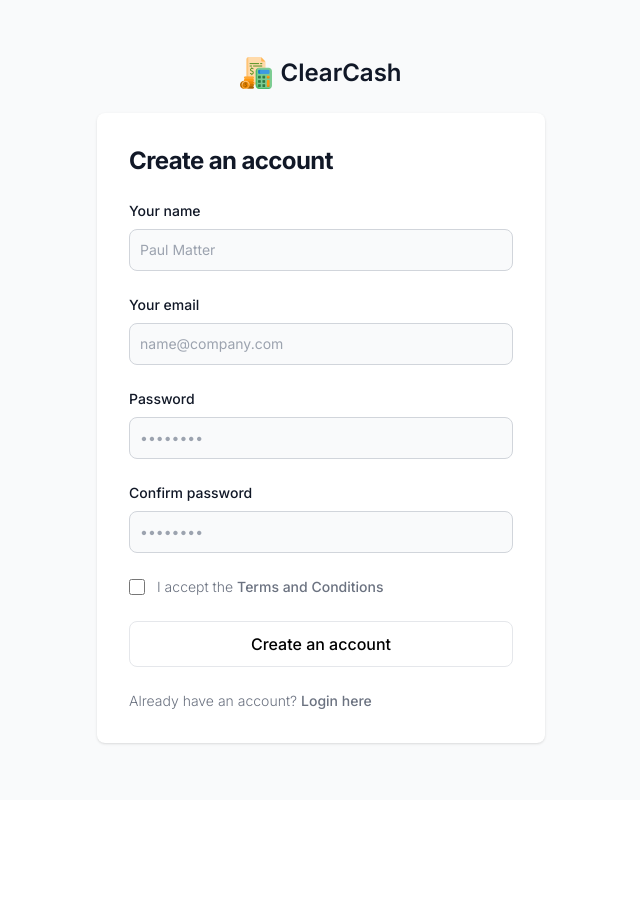
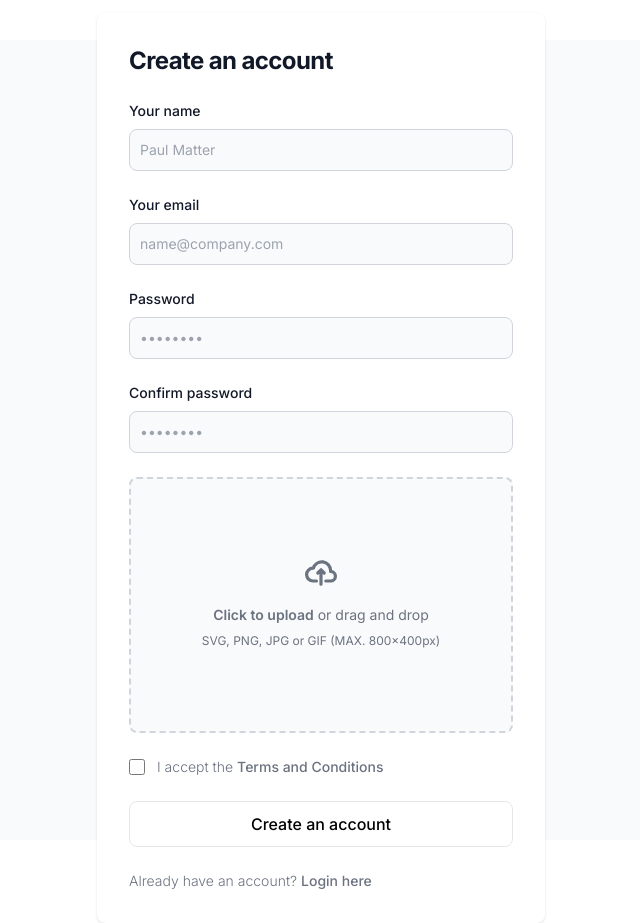
Before and after one commit to rafael-bit/clearcash, a Next.js app: page /signup in a window 1280 px wide. Shown: the whole page, without its empty margins (319-959 px from the left). Before the commit the page ends 800 px from the top, so only its background shows below. Built offline with nearby package versions, Linux system fonts and the light colour scheme.

Commit message:
add request with form

```diff
--- a/src/app/signup/page.tsx
+++ b/src/app/signup/page.tsx
@@ -1,6 +1,60 @@
+import { useState, FormEvent } from 'react';
+
+interface FormData {
+	name: string;
+	email: string;
+	password: string;
+	confirmPassword: string;
+}
+
 export default function Signup() {
+	const [formData, setFormData] = useState<FormData>({
+		name: '',
+		email: '',
+		password: '',
+		confirmPassword: '',
+	});
+
+	const [passwordsMatch, setPasswordsMatch] = useState(true);
+
+	const handleInputChange = (e: React.ChangeEvent<HTMLInputElement>) => {
+		const { name, value } = e.target;
+		setFormData((prevData) => ({
+			...prevData,
+			[name]: value,
+		}));
+	};
+
+	const handleSubmit = async (e: FormEvent) => {
+		e.preventDefault();
+
+		// Check if password and confirmPassword match
+		if (formData.password !== formData.confirmPassword) {
+			setPasswordsMatch(false);
+			return;
+		}
+
+		try {
+			const response = await fetch('/api/services', {
+				method: 'POST',
+				headers: {
+					'Content-Type': 'application/json',
+				},
+				body: JSON.stringify(formData),
+			});
+
+			if (response.ok) {
+				console.log('User created successfully');
+			} else {
+				console.error('Error creating user');
+			}
+		} catch (error) {
+			console.error('Error creating user', error);
+		}
+	};
+
 	return (
-		<section className="bg-gray-50 dark:bg-gray-900">
+		<section className="mt-10 bg-gray-50 dark:bg-gray-900">
 			<div className="flex flex-col items-center justify-center px-6 py-8 mx-auto md:h-screen lg:py-0">
 				<a href="#" className="flex items-center mb-6 text-2xl font-semibold text-gray-900 dark:text-white">
 					<img className="w-8 h-8 mr-2" src="icon-init.png" alt="logo" />
@@ -11,22 +65,45 @@ export default function Signup() {
 						<h1 className="text-xl font-bold leading-tight tracking-tight text-gray-900 md:text-2xl dark:text-white">
 							Create an account
 						</h1>
-						<form className="space-y-4 md:space-y-6" action="#">
+						<form className="space-y-4 md:space-y-6" onSubmit={handleSubmit}>
 							<div>
-								<label htmlFor="email" className="block mb-2 text-sm font-medium text-gray-900 dark:text-white">Your name</label>
-								<input type="text" name="name" id="name" className="bg-gray-50 border border-gray-300 text-gray-900 sm:text-sm rounded-lg focus:ring-primary-600 focus:border-primary-600 block w-full p-2.5 dark:bg-gray-700 dark:border-gray-600 dark:placeholder-gray-400 dark:text-white dark:focus:ring-blue-500 dark:focus:border-blue-500" placeholder="Paul Matter" required />
+								<label htmlFor="name" className="block mb-2 text-sm font-medium text-gray-900 dark:text-white">Your name</label>
+								<input type="text" name="name" id="name" className="bg-gray-50 border border-gray-300 text-gray-900 sm:text-sm rounded-lg focus:ring-primary-600 focus:border-primary-600 block w-full p-2.5 dark:bg-gray-700 dark:border-gray-600 dark:placeholder-gray-400 dark:text-white dark:focus:ring-blue-500 dark:focus:border-blue-500" placeholder="Paul Matter" required onChange={handleInputChange} />
 							</div>
 							<div>
 								<label htmlFor="email" className="block mb-2 text-sm font-medium text-gray-900 dark:text-white">Your email</label>
-								<input type="email" name="email" id="email" className="bg-gray-50 border border-gray-300 text-gray-900 sm:text-sm rounded-lg focus:ring-primary-600 focus:border-primary-600 block w-full p-2.5 dark:bg-gray-700 dark:border-gray-600 dark:placeholder-gray-400 dark:text-white dark:focus:ring-blue-500 dark:focus:border-blue-500" placeholder="name@company.com" required />
+								<input type="email" name="email" id="email" className="bg-gray-50 border border-gray-300 text-gray-900 sm:text-sm rounded-lg focus:ring-primary-600 focus:border-primary-600 block w-full p-2.5 dark:bg-gray-700 dark:border-gray-600 dark:placeholder-gray-400 dark:text-white dark:focus:ring-blue-500 dark:focus:border-blue-500" placeholder="name@company.com" required onChange={handleInputChange} />
 							</div>
 							<div>
 								<label htmlFor="password" className="block mb-2 text-sm font-medium text-gray-900 dark:text-white">Password</label>
-								<input type="password" name="password" id="password" placeholder="••••••••" className="bg-gray-50 border border-gray-300 text-gray-900 sm:text-sm rounded-lg focus:ring-primary-600 focus:border-primary-600 block w-full p-2.5 dark:bg-gray-700 dark:border-gray-600 dark:placeholder-gray-400 dark:text-white dark:focus:ring-blue-500 dark:focus:border-blue-500" required />
+								<input type="password" name="password" id="password" placeholder="••••••••" className="bg-gray-50 border border-gray-300 text-gray-900 sm:text-sm rounded-lg focus:ring-primary-600 focus:border-primary-600 block w-full p-2.5 dark:bg-gray-700 dark:border-gray-600 dark:placeholder-gray-400 dark:text-white dark:focus:ring-blue-500 dark:focus:border-blue-500" required onChange={handleInputChange} />
 							</div>
 							<div>
 								<label htmlFor="confirm-password" className="block mb-2 text-sm font-medium text-gray-900 dark:text-white">Confirm password</label>
-								<input type="password" name="confirm-password" id="confirm-password" placeholder="••••••••" className="bg-gray-50 border border-gray-300 text-gray-900 sm:text-sm rounded-lg focus:ring-primary-600 focus:border-primary-600 block w-full p-2.5 dark:bg-gray-700 dark:border-gray-600 dark:placeholder-gray-400 dark:text-white dark:focus:ring-blue-500 dark:focus:border-blue-500" required />
+								<input
+									type="password"
+									name="confirmPassword"
+									id="confirm-password"
+									placeholder="••••••••"
+									className={`bg-gray-50 border ${passwordsMatch ? 'border-gray-300' : 'border-red-500'} text-gray-900 sm:text-sm rounded-lg focus:ring-primary-600 focus:border-primary-600 block w-full p-2.5 dark:bg-gray-700 dark:border-gray-600 dark:placeholder-gray-400 dark:text-white dark:focus:ring-blue-500 dark:focus:border-blue-500`}
+									required
+									onChange={handleInputChange}
+								/>
+								{!passwordsMatch && (
+									<p className="mt-1 text-sm text-red-500 dark:text-red-400">Passwords do not match.</p>
+								)}
+							</div>
+							<div className="flex items-center justify-center w-full">
+								<label htmlFor="dropzone-file" className="flex flex-col items-center justify-center w-full h-64 border-2 border-gray-300 border-dashed rounded-lg cursor-pointer bg-gray-50 dark:hover:bg-bray-800 dark:bg-gray-700 hover:bg-gray-100 dark:border-gray-600 dark:hover:border-gray-500 dark:hover:bg-gray-600">
+									<div className="flex flex-col items-center justify-center pt-5 pb-6">
+										<svg className="w-8 h-8 mb-4 text-gray-500 dark:text-gray-400" aria-hidden="true" xmlns="http://www.w3.org/2000/svg" fill="none" viewBox="0 0 20 16">
+											<path stroke="currentColor" stroke-linecap="round" stroke-linejoin="round" stroke-width="2" d="M13 13h3a3 3 0 0 0 0-6h-.025A5.56 5.56 0 0 0 16 6.5 5.5 5.5 0 0 0 5.207 5.021C5.137 5.017 5.071 5 5 5a4 4 0 0 0 0 8h2.167M10 15V6m0 0L8 8m2-2 2 2" />
+										</svg>
+										<p className="mb-2 text-sm text-gray-500 dark:text-gray-400"><span className="font-semibold">Click to upload</span> or drag and drop</p>
+										<p className="text-xs text-gray-500 dark:text-gray-400">SVG, PNG, JPG or GIF (MAX. 800x400px)</p>
+									</div>
+									<input id="dropzone-file" type="file" className="hidden" />
+								</label>
 							</div>
 							<div className="flex items-start">
 								<div className="flex items-center h-5">
@@ -36,7 +113,12 @@ export default function Signup() {
 									<label htmlFor="terms" className="font-light text-gray-500 dark:text-gray-300">I accept the <a className="font-medium text-primary-600 hover:underline dark:text-primary-500" href="/terms">Terms and Conditions</a></label>
 								</div>
 							</div>
-							<button type="submit" className="w-full bg-primary-600 hover:bg-primary-700 focus:ring-4 font-medium rounded-lg text-md px-5 py-2.5 text-center dark:bg-primary-600 dark:hover:bg-primary-700 dark:focus:ring-primary-800 border">Create an account</button>
+							<button
+								type="submit"
+								className="w-full bg-primary-600 hover:bg-primary-700 focus:ring-4 font-medium rounded-lg text-md px-5 py-2.5 text-center dark:bg-primary-600 dark:hover:bg-primary-700 dark:focus:ring-primary-800 border"
+							>
+								Create an account
+							</button>
 							<p className="text-sm font-light text-gray-500 dark:text-gray-400">
 								Already have an account? <a href="/" className="font-medium text-primary-600 hover:underline dark:text-primary-500">Login here</a>
 							</p>
@@ -45,5 +127,5 @@ export default function Signup() {
 				</div>
 			</div>
 		</section>
-	)
+	);
 }
```
